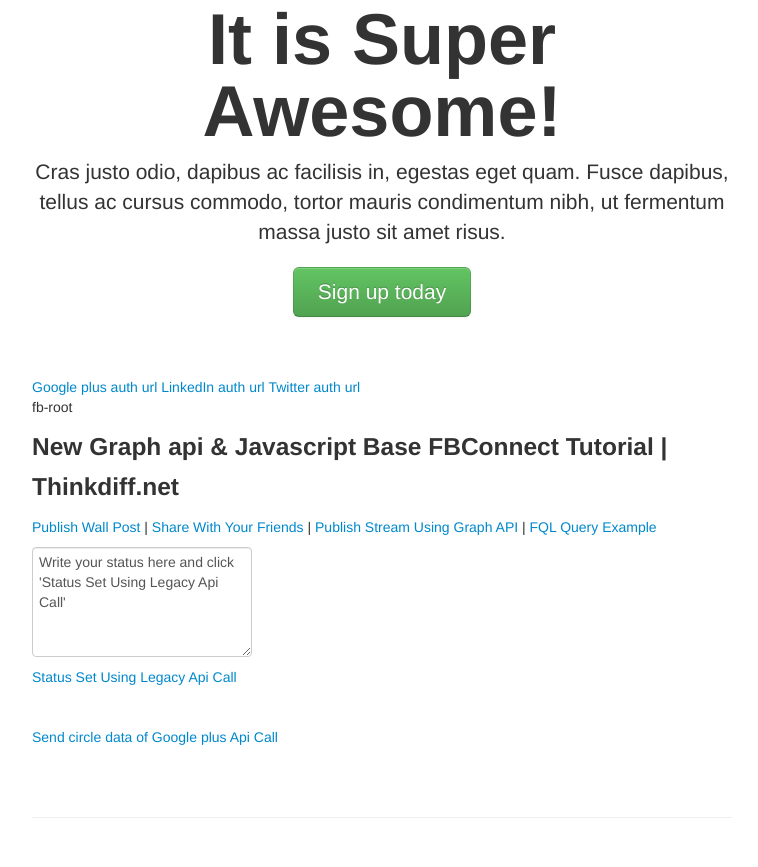
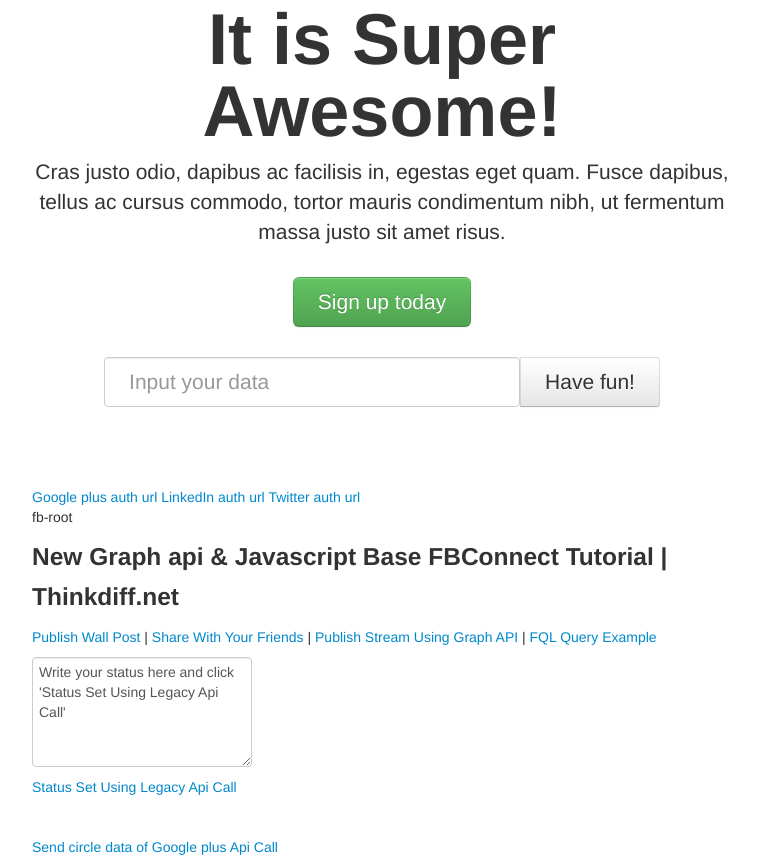
Before and after one commit to 7kfpun/qrround, a Django app: template qrround/qrround/templates/index.html in a window 1280 px wide. Shown: the part 159-1026 px from the top of the page, without its empty margins (258-1016 px from the left). Run offline with Django 3.2, Linux system fonts and the light colour scheme; the template is opened without the code that fills it, so the values that code supplies are empty; some libraries are stand-ins or nearby versions.

Commit message:
add a input bar

```diff
--- a/qrround/qrround/static/css/styles.css
+++ b/qrround/qrround/static/css/styles.css
@@ -22,6 +22,13 @@ body {
   line-height: 1;
 }
 .jumbotron .btn {
+
+  margin: 10px 0;
+  font-size: 21px;
+  padding: 14px 24px;
+}
+.jumbotron .span5 {
+  margin: 10px 0;
   font-size: 21px;
   padding: 14px 24px;
 }
--- a/qrround/qrround/static/js/scripts.js
+++ b/qrround/qrround/static/js/scripts.js
@@ -1,3 +1,22 @@
+$("#getqrcode").click(function() {
+    $.ajax({
+        type: "POST",
+        url: "http://127.0.0.1:8000/getqrcode",
+        data: "{}",
+        success: function(data) {
+            console.log(data);
+        }
+    });
+});
+
+
+
+
+
+
+
+
+
 // Facebook
 (function() {
   var po = document.createElement('script'); po.type = 'text/javascript'; po.async = true;
--- a/qrround/qrround/templates/base.html
+++ b/qrround/qrround/templates/base.html
@@ -48,9 +48,17 @@
         <h1>It is Super<br />Awesome!</h1>
         <p class="lead">Cras justo odio, dapibus ac facilisis in, egestas eget quam. Fusce dapibus, tellus ac cursus commodo, tortor mauris condimentum nibh, ut fermentum massa justo sit amet risus.</p>
         <a class="btn btn-large btn-success" href="#">Sign up today</a>
+        <p></p>
+        <p class="btn-group">
+          <input class="span5" id="appendedInputButton" type="text" placeholder="Input your data">
+          <button class="btn" id="getqrcode" type="button">Have fun!</button>
+        </p>
       </div>
 
+
       <div id="content">
+
+
         {% block content %}{% endblock %}
       </div>
 
--- a/qrround/qrround/urls.py
+++ b/qrround/qrround/urls.py
@@ -12,6 +12,7 @@ urlpatterns = patterns('',
     # url(r'^qrround/', include('qrround.foo.urls')),
     url(r'^$', views.index, name='index'),
     url(r'^getPic$', views.getPic, name='getPic'),
+    url(r'^getqrcode$', views.getqrcode, name='getqrcode'),
 
     # Callback
     url(r'^oauth2callback$', views.oauth2callback, name='oauth2callback'),
```
Also changed, not shown: qrround/qrround/views.py (+10 -0 lines).
